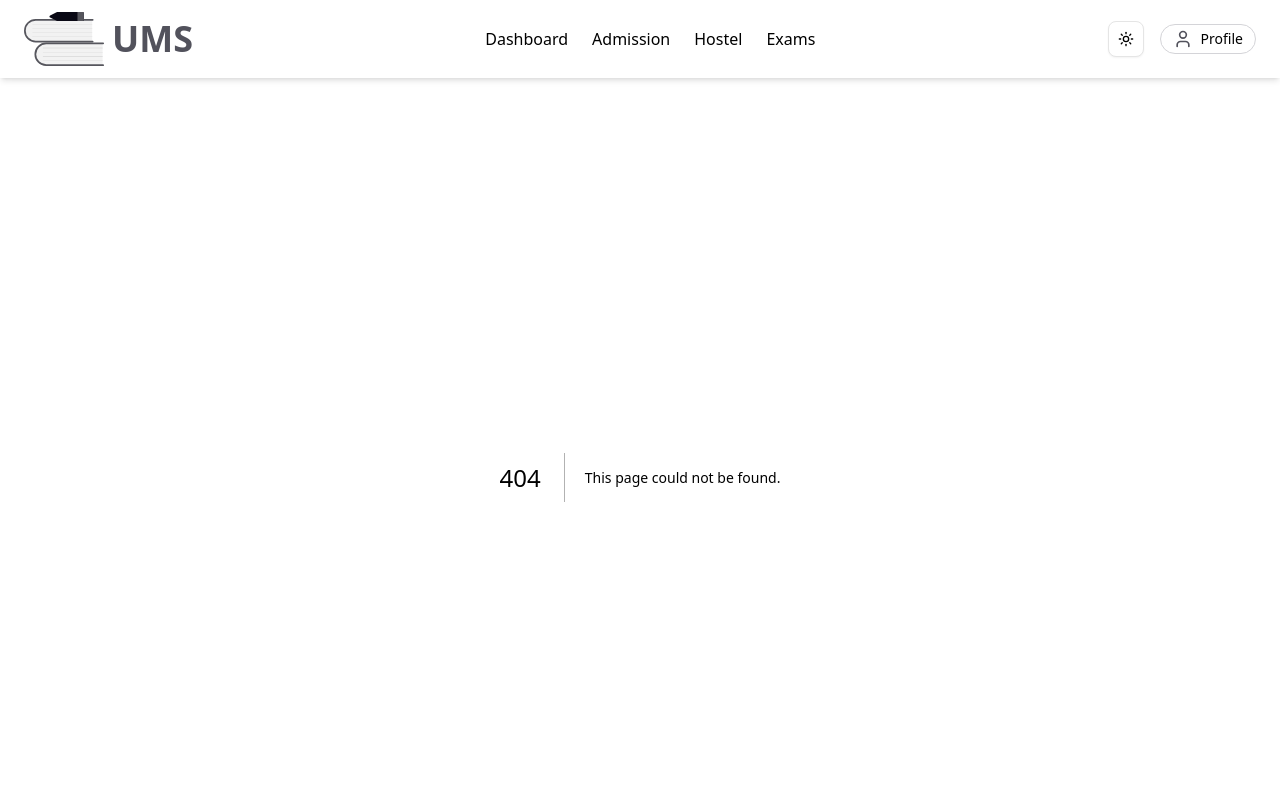
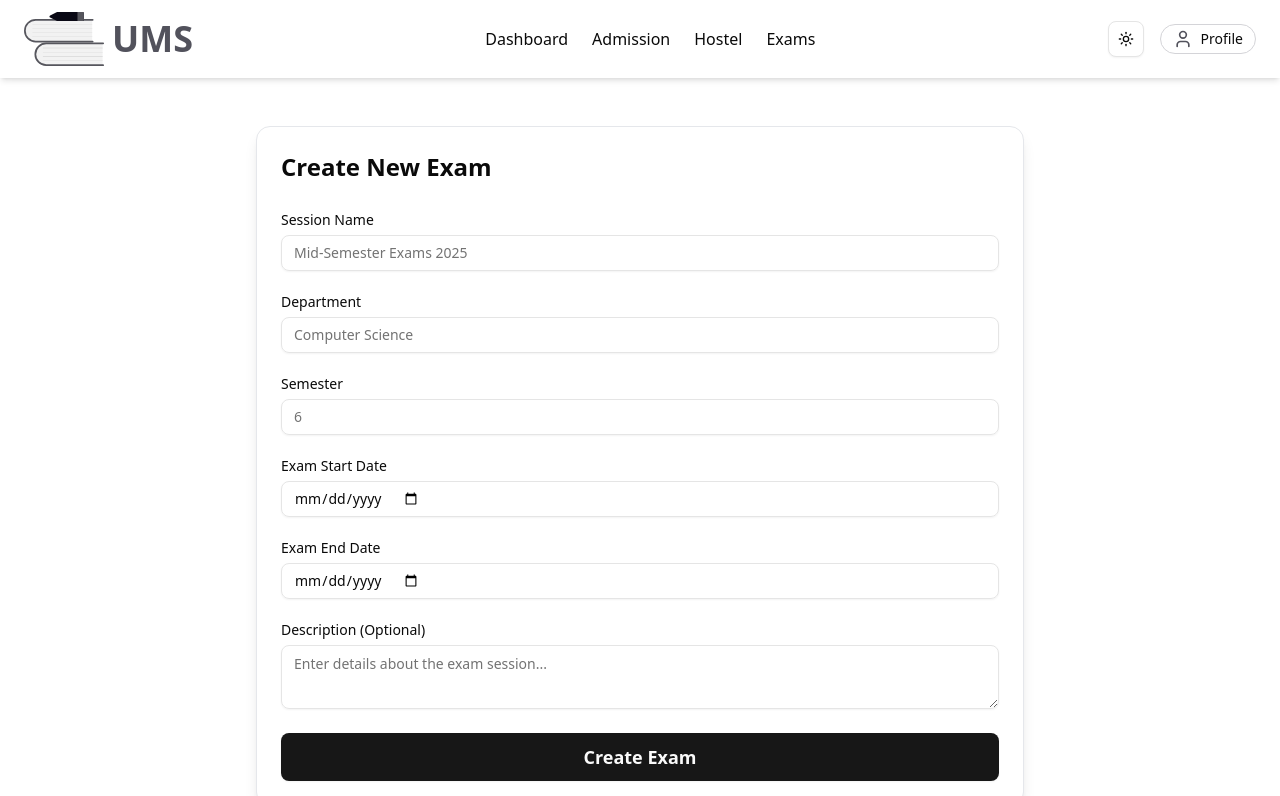
Before and after one commit to Sadiq0909/umserp, a Next.js app: page /exams/create-exam in a window 1280 px wide. Before the commit this address had no page. Shown: the top 796 px of the page. Built offline with nearby package versions, Linux system fonts and the light colour scheme.

Commit message:
Add exam module and update dashboard page

```diff
--- a/app/dashboard/page.jsx
+++ b/app/dashboard/page.jsx
@@ -148,6 +148,49 @@ export default function Dashboard() {
   </div>
 </div>
 
+            {/* Exams Section */}
+<div className="mt-12">
+  <h2 className="text-2xl font-semibold mb-6">Exams</h2>
+  <div className="grid grid-cols-1 sm:grid-cols-2 lg:grid-cols-3 gap-6">
+
+    {/* View Exams */}
+    <Link href="/exams">
+      <Card className="cursor-pointer shadow-md border border-gray-200 dark:border-zinc-800 hover:shadow-lg transition">
+        <CardHeader>
+          <CardTitle className="flex items-center gap-2 text-lg">
+            <CreditCard className="w-6 h-6 text-blue-600 dark:text-blue-400" />
+            View All Exams
+          </CardTitle>
+        </CardHeader>
+        <CardContent>
+          <p className="text-zinc-600 dark:text-zinc-400">
+            Check all exam schedules, sessions and details.
+          </p>
+        </CardContent>
+      </Card>
+    </Link>
+
+    {/* Create Exam */}
+    <Link href="/exams/create-exam">
+      <Card className="cursor-pointer shadow-md border border-gray-200 dark:border-zinc-800 hover:shadow-lg transition">
+        <CardHeader>
+          <CardTitle className="flex items-center gap-2 text-lg">
+            <CreditCard className="w-6 h-6 text-green-600 dark:text-green-400" />
+            Create New Exam
+          </CardTitle>
+        </CardHeader>
+        <CardContent>
+          <p className="text-zinc-600 dark:text-zinc-400">
+            Add a new exam schedule for students.
+          </p>
+        </CardContent>
+      </Card>
+    </Link>
+
+  </div>
+</div>
+
+
       </div>
     </section>
   );
--- /dev/null
+++ b/app/exams/create-exam/page.jsx
@@ -0,0 +1,12 @@
+import CreateExamPage from '@/components/CreateExamPage'
+import React from 'react'
+
+function Pages() {
+    return (
+        <div>
+            <CreateExamPage/>
+        </div>
+    )
+}
+
+export default Pages
--- /dev/null
+++ b/app/exams/page.jsx
@@ -0,0 +1,13 @@
+import AllExamsPage from '@/components/AllExamPage'
+import React from 'react'
+
+function Pages() {
+    return (
+        <div>
+            <AllExamsPage/>
+        </div>
+
+    )
+}
+
+export default Pages
--- /dev/null
+++ b/components/AllExamPage.jsx
@@ -0,0 +1,60 @@
+"use client";
+
+import Link from "next/link";
+import { Button } from "@/components/ui/button";
+import { Card, CardContent } from "@/components/ui/card";
+import { useEffect, useState } from "react";
+
+export default function AllExamsPage() {
+  const [exams, setExams] = useState([]);
+
+  useEffect(() => {
+    // Fetch exams from API
+    const fetchExams = async () => {
+      try {
+        const res = await fetch("/api/exams");
+        if (res.ok) {
+          const data = await res.json();
+          setExams(data);
+        }
+      } catch (err) {
+        console.error("Error fetching exams:", err);
+      }
+    };
+    fetchExams();
+  }, []);
+
+  return (
+    <div className="p-6 space-y-6">
+      {/* Header */}
+      <div className="flex justify-between items-center">
+        <h1 className="text-3xl font-bold">Exam Sessions</h1>
+        <Link href="/exams/create-exam">
+          <Button>Create New Exam</Button>
+        </Link>
+      </div>
+
+      {/* Exam Cards */}
+      <div className="grid md:grid-cols-2 lg:grid-cols-3 gap-6">
+        {exams.length === 0 ? (
+          <p className="text-gray-500">No exam sessions created yet.</p>
+        ) : (
+          exams.map((exam) => (
+            <Card key={exam._id} className="shadow-md">
+              <CardContent className="p-4">
+                <h2 className="text-xl font-semibold">{exam.sessionName}</h2>
+                <p className="text-gray-600">
+                  Department: {exam.department} | Semester: {exam.semester}
+                </p>
+                <p className="text-sm text-gray-500">
+                  {new Date(exam.examStart).toLocaleDateString()} →{" "}
+                  {new Date(exam.examEnd).toLocaleDateString()}
+                </p>
+              </CardContent>
+            </Card>
+          ))
+        )}
+      </div>
+    </div>
+  );
+}
--- /dev/null
+++ b/components/CreateExamPage.jsx
@@ -0,0 +1,144 @@
+"use client";
+
+import { useState } from "react";
+import { useRouter } from "next/navigation";
+import { Card, CardContent, CardHeader, CardTitle } from "@/components/ui/card";
+import { Input } from "@/components/ui/input";
+import { Label } from "@/components/ui/label";
+import { Button } from "@/components/ui/button";
+import { Textarea } from "@/components/ui/textarea";
+import { toast } from "react-hot-toast";
+
+export default function CreateExamPage() {
+  const router = useRouter();
+
+  const [formData, setFormData] = useState({
+    sessionName: "",
+    department: "",
+    semester: "",
+    examStart: "",
+    examEnd: "",
+    description: "",
+  });
+
+  const handleChange = (e) => {
+    setFormData((prev) => ({
+      ...prev,
+      [e.target.name]: e.target.value,
+    }));
+  };
+
+  const handleSubmit = async (e) => {
+    e.preventDefault();
+    try {
+      const res = await fetch("/api/exams", {
+        method: "POST",
+        headers: { "Content-Type": "application/json" },
+        body: JSON.stringify(formData),
+      });
+
+      if (!res.ok) {
+        throw new Error("Failed to create exam");
+      }
+
+      toast.success("Exam created successfully!");
+      router.push("/dashboard/exams"); // Redirect back to exam list
+    } catch (error) {
+      toast.error(error.message);
+    }
+  };
+
+  return (
+    <section className="py-12 px-6 mx-auto">
+      <div className="max-w-3xl mx-auto">
+        <Card className="shadow-lg border border-gray-200 dark:border-zinc-800">
+          <CardHeader>
+            <CardTitle className="text-2xl font-bold">Create New Exam</CardTitle>
+          </CardHeader>
+          <CardContent>
+            <form onSubmit={handleSubmit} className="space-y-6">
+              {/* Session Name */}
+              <div className="space-y-2">
+                <Label>Session Name</Label>
+                <Input
+                  name="sessionName"
+                  value={formData.sessionName}
+                  onChange={handleChange}
+                  placeholder="Mid-Semester Exams 2025"
+                  required
+                />
+              </div>
+
+              {/* Department */}
+              <div className="space-y-2">
+                <Label>Department</Label>
+                <Input
+                  name="department"
+                  value={formData.department}
+                  onChange={handleChange}
+                  placeholder="Computer Science"
+                  required
+                />
+              </div>
+
+              {/* Semester */}
+              <div className="space-y-2">
+                <Label>Semester</Label>
+                <Input
+                  name="semester"
+                  type="number"
+                  min="1"
+                  max="10"
+                  value={formData.semester}
+                  onChange={handleChange}
+                  placeholder="6"
+                  required
+                />
+              </div>
+
+              {/* Exam Start Date */}
+              <div className="space-y-2">
+                <Label>Exam Start Date</Label>
+                <Input
+                  name="examStart"
+                  type="date"
+                  value={formData.examStart}
+                  onChange={handleChange}
+                  required
+                />
+              </div>
+
+              {/* Exam End Date */}
+              <div className="space-y-2">
+                <Label>Exam End Date</Label>
+                <Input
+                  name="examEnd"
+                  type="date"
+                  value={formData.examEnd}
+                  onChange={handleChange}
+                  required
+                />
+              </div>
+
+              {/* Description */}
+              <div className="space-y-2">
+                <Label>Description (Optional)</Label>
+                <Textarea
+                  name="description"
+                  value={formData.description}
+                  onChange={handleChange}
+                  placeholder="Enter details about the exam session..."
+                />
+              </div>
+
+              {/* Submit Button */}
+              <Button type="submit" className="w-full py-6 text-lg font-semibold">
+                Create Exam
+              </Button>
+            </form>
+          </CardContent>
+        </Card>
+      </div>
+    </section>
+  );
+}
```
